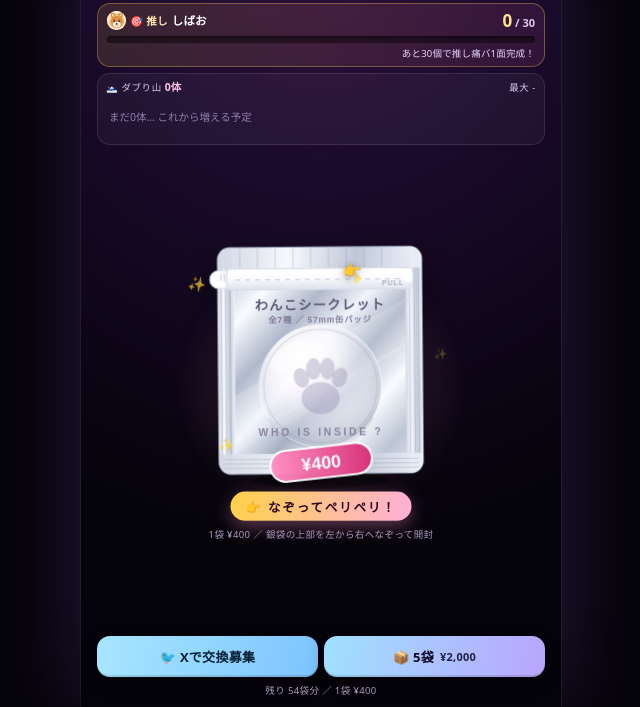
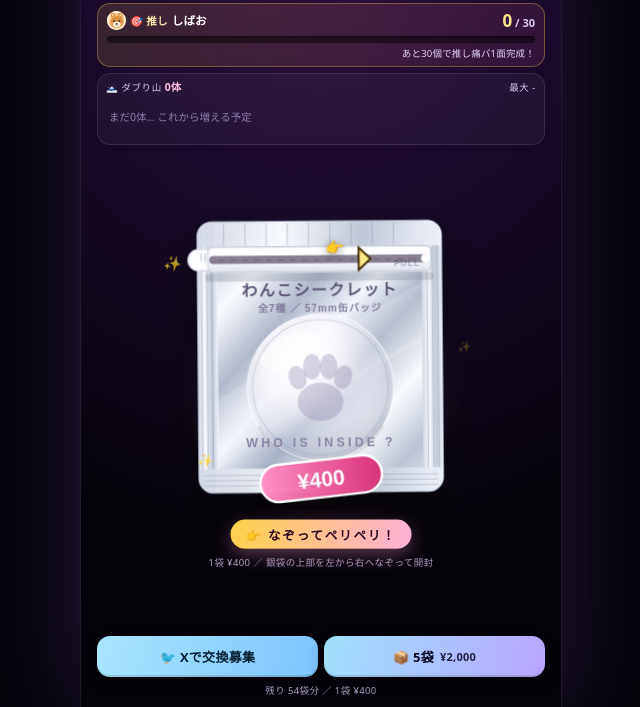
Before and after one commit to 7ckwhjy67f-stack/ticket-error-escape, a plain HTML site: page blind/index.html in a window 1280 px wide. Both pictures are taken after a click on the button "しばおを狙って開封スタート". Shown: the part 93-800 px from the top of the page, without its empty margins (319-959 px from the left). Drawn offline with Linux system fonts and the light colour scheme.

Commit message:
Polish bag art contrast, guide line visibility, bag size

```diff
--- a/blind/index.html
+++ b/blind/index.html
@@ -108,7 +108,7 @@
   }
   @keyframes glowPulse{ 0%,100%{ transform:scale(.94); opacity:.8; } 50%{ transform:scale(1.06); opacity:1; } }
   .bag{
-    position:relative; width:min(50vw, 196px); transform-origin:50% 80%;
+    position:relative; width:min(54vw, 210px); transform-origin:50% 80%;
     animation:float 3.6s ease-in-out infinite;
   }
   @keyframes float{ 0%,100%{ transform:translateY(0) rotate(-1deg); } 50%{ transform:translateY(-9px) rotate(1deg); } }
@@ -269,7 +269,7 @@
     display:flex; flex-direction:column; align-items:center; justify-content:center;
     gap:2px; touch-action:none;
   }
-  .bagwrap .bag{ width:min(56vw,244px); animation:float 3.4s ease-in-out infinite; cursor:grab; }
+  .bagwrap .bag{ width:min(72vw,292px); animation:float 3.4s ease-in-out infinite; cursor:grab; }
   .bagwrap .bag.gl { cursor:grabbing; animation:none; }
   .bagwrap .bagglow{ width:min(80vw,310px); }
 
@@ -299,7 +299,7 @@
   .taphint.off{ opacity:0; transform:translateY(6px) scale(.9); }
   .taphint{ transition:opacity .18s, transform .18s; }
   .taphint{
-    position:relative; z-index:3; margin-top:-2px; font-size:12.5px; font-weight:900;
+    position:relative; z-index:3; margin-top:5px; font-size:12.5px; font-weight:900;
     letter-spacing:.14em; color:#2a0620; padding:5px 15px; border-radius:999px;
     background:linear-gradient(100deg,#ffd24a,#ffb0d8);
     box-shadow:0 6px 18px rgba(255,150,200,.35);
@@ -1094,10 +1094,11 @@ function peelSVG(){
   + '<ellipse id="pCurl" cx="0" cy="0" rx="0" ry="0" fill="#fdfdff" stroke="#dde2ee" stroke-width="1"/>'
   // なぞりガイド
   + '<g id="pGuide">'
-  +   '<line x1="30" y1="42.5" x2="190" y2="42.5" stroke="url(#pGuideG)" stroke-width="4" stroke-linecap="round" stroke-dasharray="9 9" class="pguide-dash"/>'
-  +   '<circle cx="190" cy="42.5" r="3.2" fill="#ffffff" opacity=".85"/>'
+  +   '<line x1="30" y1="42.5" x2="190" y2="42.5" stroke="#2a1d3a" stroke-width="6" stroke-linecap="round" opacity=".55"/>'
+  +   '<line x1="30" y1="42.5" x2="190" y2="42.5" stroke="url(#pGuideG)" stroke-width="3.6" stroke-linecap="round" stroke-dasharray="9 9" class="pguide-dash"/>'
+  +   '<circle cx="190" cy="42.5" r="3.4" fill="#ffffff"/>'
   + '</g>'
-  + '<path class="parrow" d="M32 37 l7 5.5 l-7 5.5 z" fill="#ffe98a"/>'
+  + '<g class="parrow"><path d="M30 34 l9 8.5 l-9 8.5 z" fill="#ffe98a" stroke="#3a2400" stroke-width="1.4"/></g>'
   + '</svg>';
 }
 
@@ -1178,7 +1179,8 @@ function bagSVG(p){
   + '</g>'
   // ペリペリ剥離テープ（未開封）
   + '<g id="'+p+'stripG">'
-  +   '<rect x="26" y="33" width="168" height="19" rx="4" fill="url(#'+p+'tape)" stroke="#d9dee9" stroke-width="1"/>'
+  +   '<rect x="24" y="53" width="172" height="6" rx="3" fill="#5c6473" opacity=".22"/>'
+  +   '<rect x="26" y="33" width="168" height="19" rx="4" fill="url(#'+p+'tape)" stroke="#c9cfdd" stroke-width="1.1"/>'
   +   '<rect x="28" y="34.5" width="164" height="4.2" rx="2.1" fill="#ffffff" opacity=".92"/>'
   +   '<line x1="34" y1="43" x2="186" y2="43" stroke="#b6bdcd" stroke-width="1" stroke-dasharray="4 5" opacity=".85"/>'
   +   '<text x="176" y="48.5" text-anchor="middle" font-size="6.4" font-weight="900" fill="#a7aec0" letter-spacing=".8" font-family="Hiragino Sans, sans-serif">PULL</text>'
```
